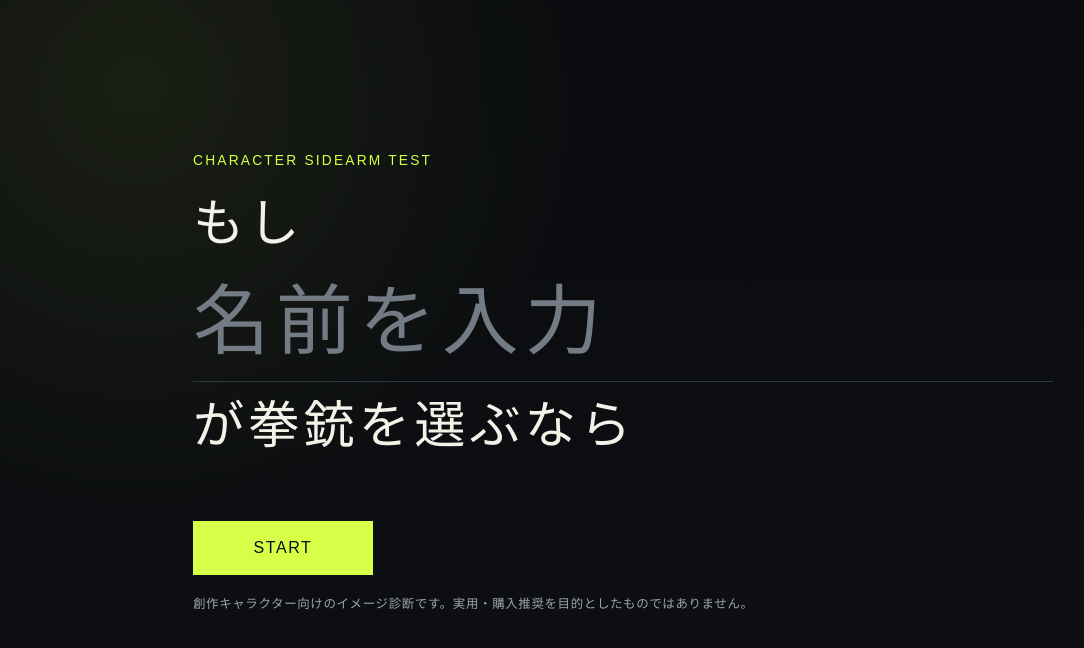
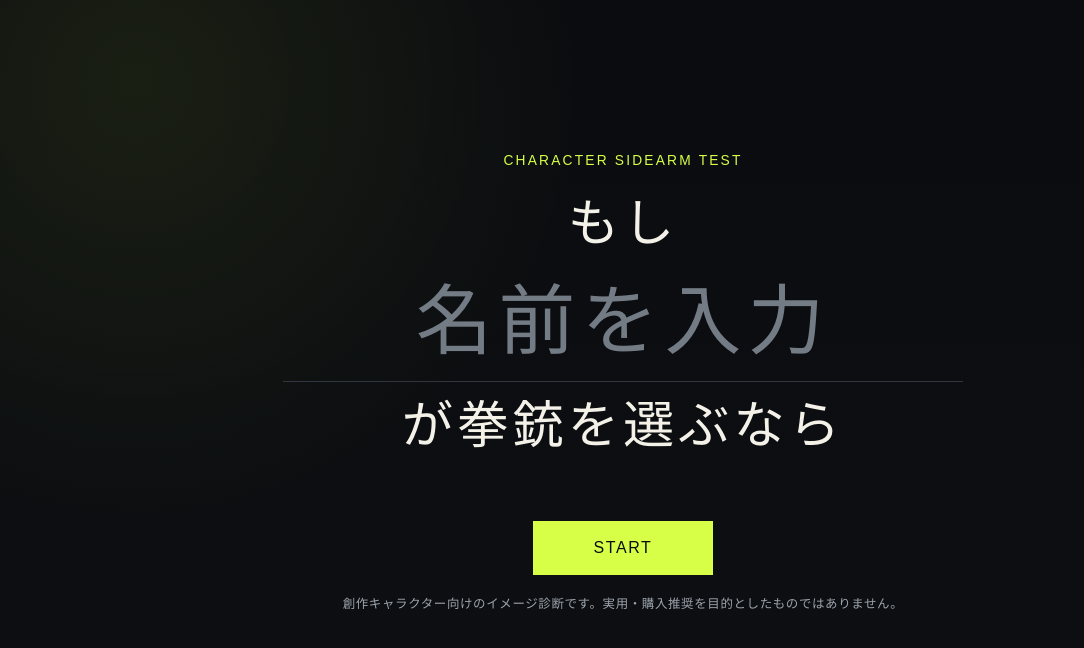
Before and after one commit to TetoraGradient/Character-Handgun-Diagnosis, a plain HTML site: page index.html in a window 1280 px wide. Shown: the whole page, without its empty margins (17-1101 px from the left). Drawn offline with Linux system fonts and the light colour scheme; a web font is replaced by a local one.

Commit message:
Add files via upload

```diff
--- a/style.css
+++ b/style.css
@@ -1065,3 +1065,37 @@ p {
     font-size: 0.84rem;
   }
 }
+
+
+/* Start button centered */
+#start-button {
+  display: block;
+  margin-left: auto;
+  margin-right: auto;
+}
+
+
+/* Start screen hero centered */
+#start-screen {
+  text-align: center;
+}
+
+#start-screen .eyebrow,
+#start-screen .start-copy,
+#start-screen .start-copy-tail,
+#start-screen .name-field-hero,
+#start-screen .name-field-hero input {
+  text-align: center;
+}
+
+#start-screen .name-field-hero {
+  width: min(100%, 680px);
+  margin-left: auto;
+  margin-right: auto;
+}
+
+#start-screen .note {
+  margin-left: auto;
+  margin-right: auto;
+  text-align: center;
+}
```
